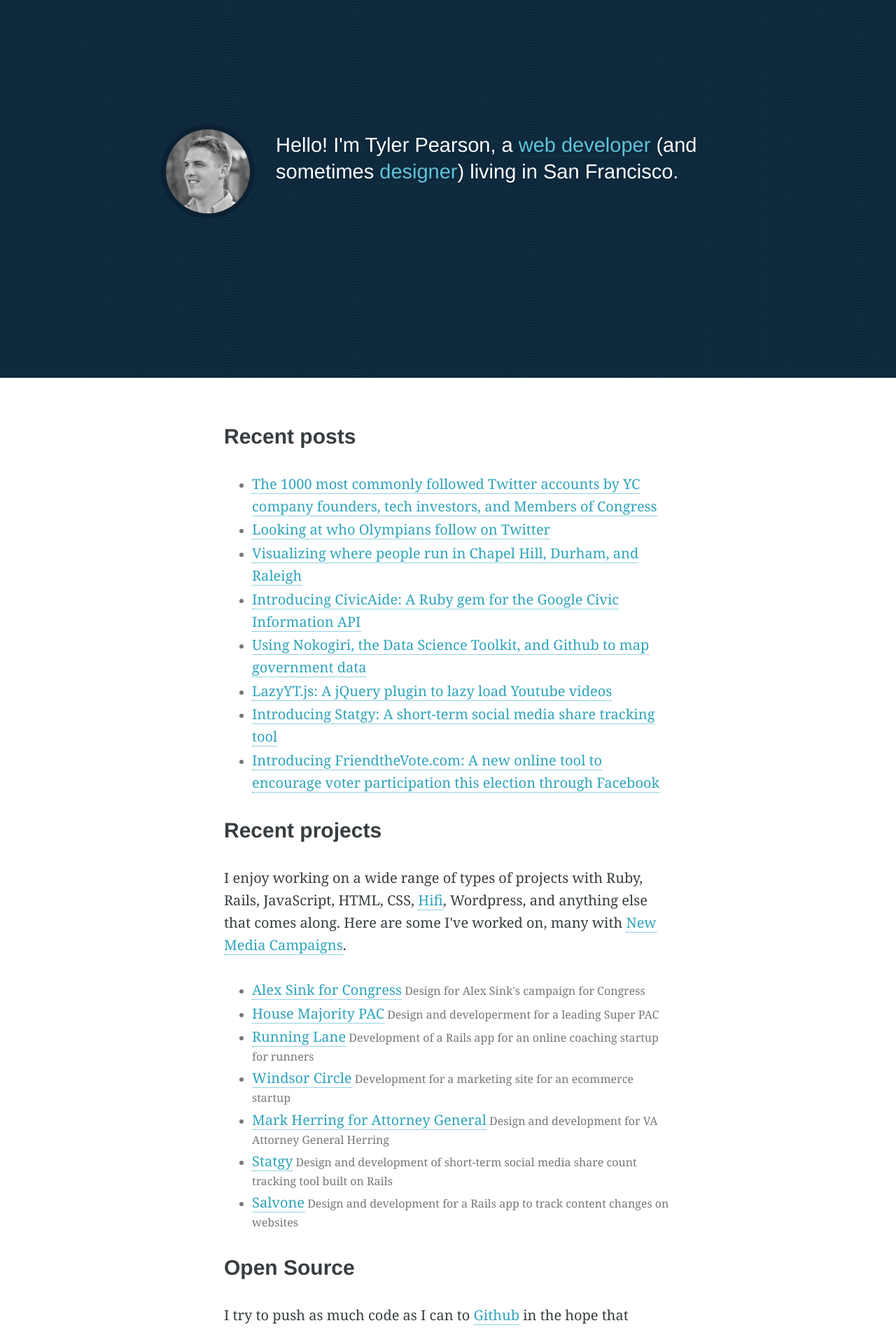
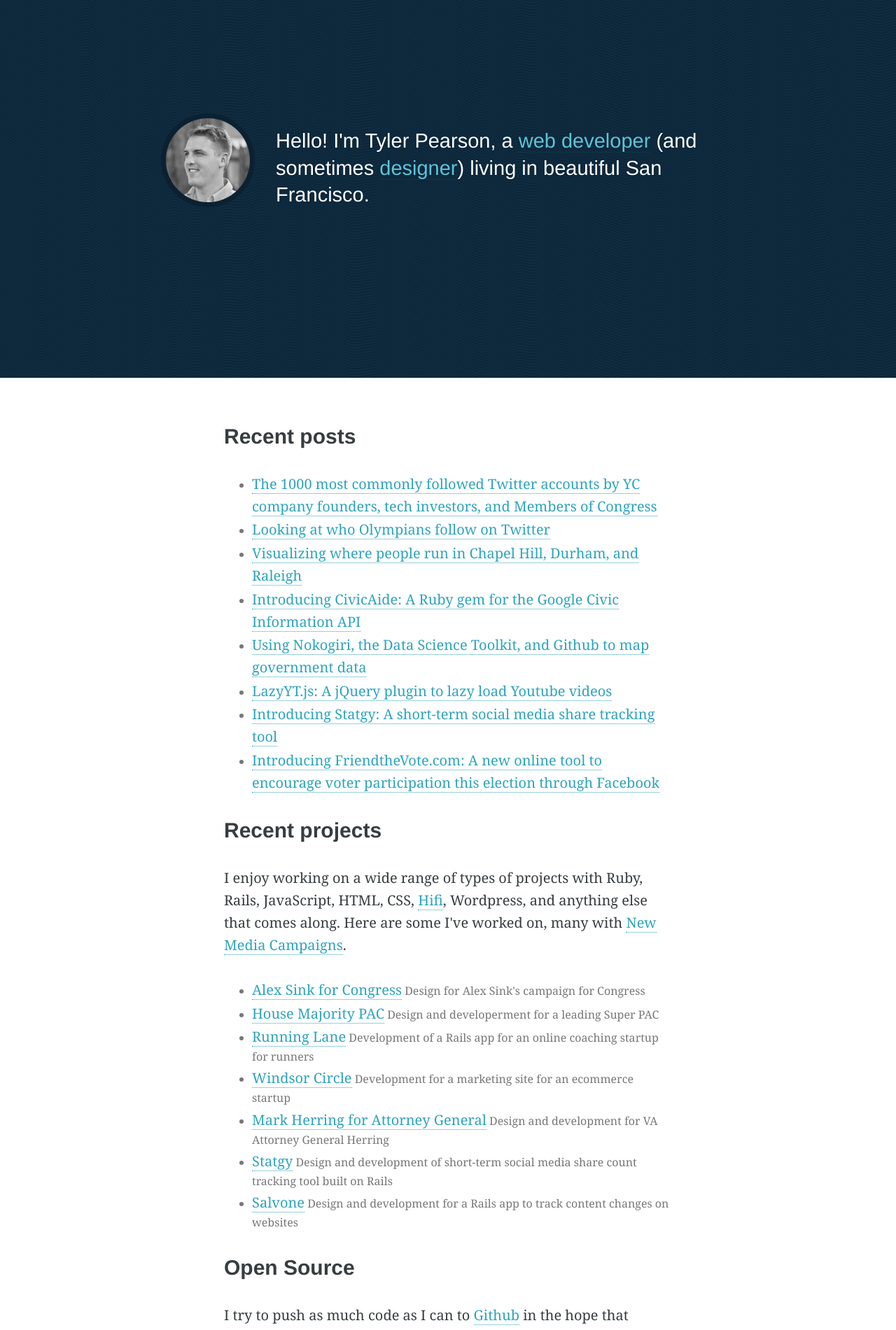
Before and after one commit to tylerpearson/old-site, a Jekyll site: the page built from index.html, in a window 1280 px wide. Shown: the top 1901 px of the page at 70% size. Built offline with Jekyll 4.4.1, drawn with Linux system fonts in a browser that asks for light colours; Markdown is read by kramdown in place of the engine named in the settings.

Commit message:
Fix alignment issue due to text change

```diff
--- a/assets/_less/home.less
+++ b/assets/_less/home.less
@@ -1,4 +1,4 @@
-.intro-wrap {
+  .intro-wrap {
     min-height: 60%;
     min-width: 100%;
     display: table;
@@ -45,7 +45,7 @@
     float: left;
     margin-right: 30px;
     border: solid 7px darken(#0D273A,2%);
-    margin-top: -10px;
+    margin-top: -20px;
 }
 
 .intro {
--- a/index.html
+++ b/index.html
@@ -9,7 +9,7 @@
         <div class="container wide-container">
             <div class="intro-content">
                 <img src="/assets/images/headshot.png" class="headshot">
-                <h1>Hello! I'm Tyler Pearson, a <a href="http://github.com/tylerpearson">web developer</a> (and sometimes <a href="http://dribbble.com/tylerpearson">designer</a>) living in San Francisco.</h1>
+                <h1>Hello! I'm Tyler Pearson, a <a href="http://github.com/tylerpearson">web developer</a> (and sometimes <a href="http://dribbble.com/tylerpearson">designer</a>) living in beautiful San Francisco.</h1>
             </div>
         </div>
     </div>
```
Also changed, not shown: assets/css/site.min.css.
